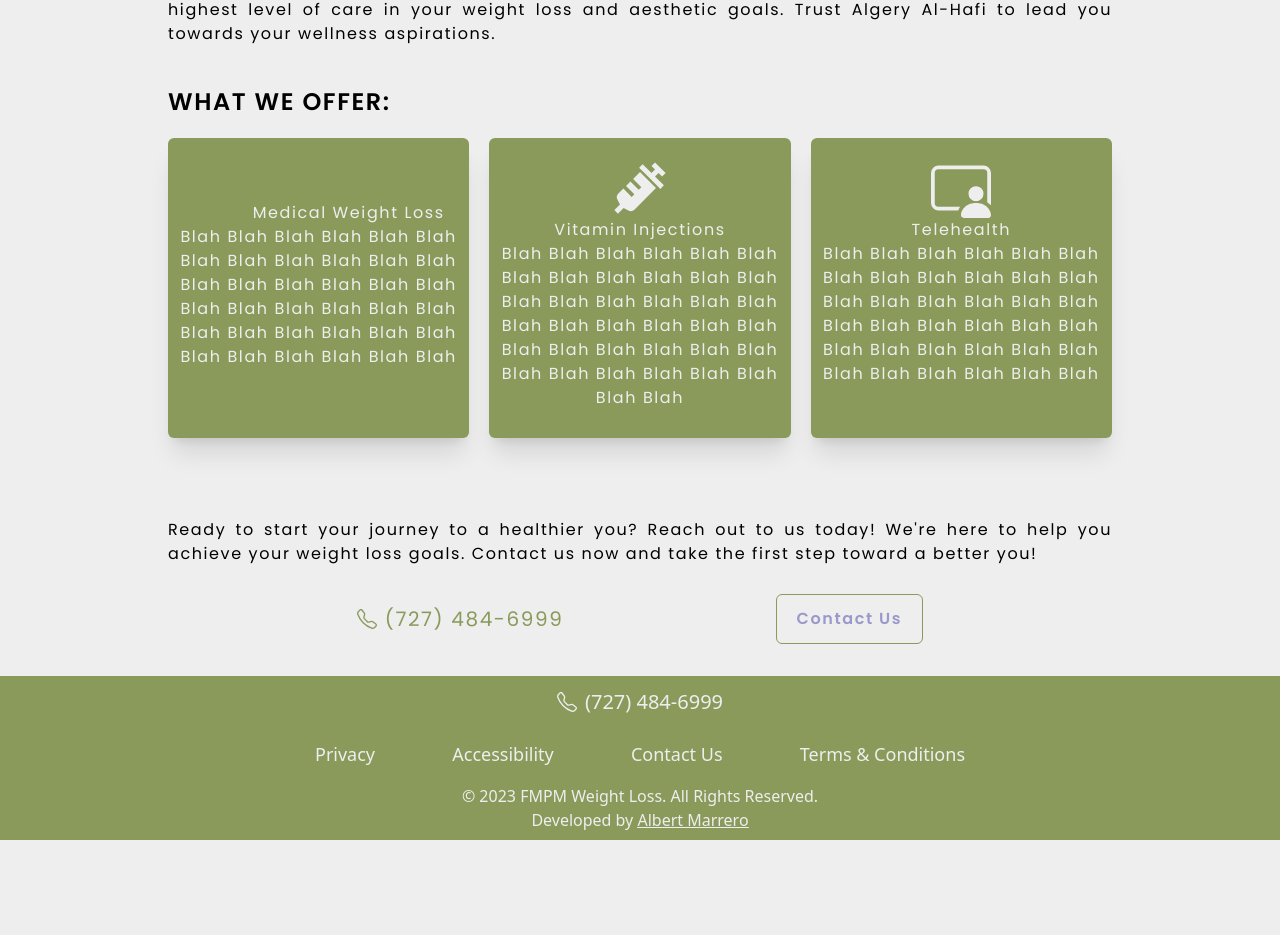
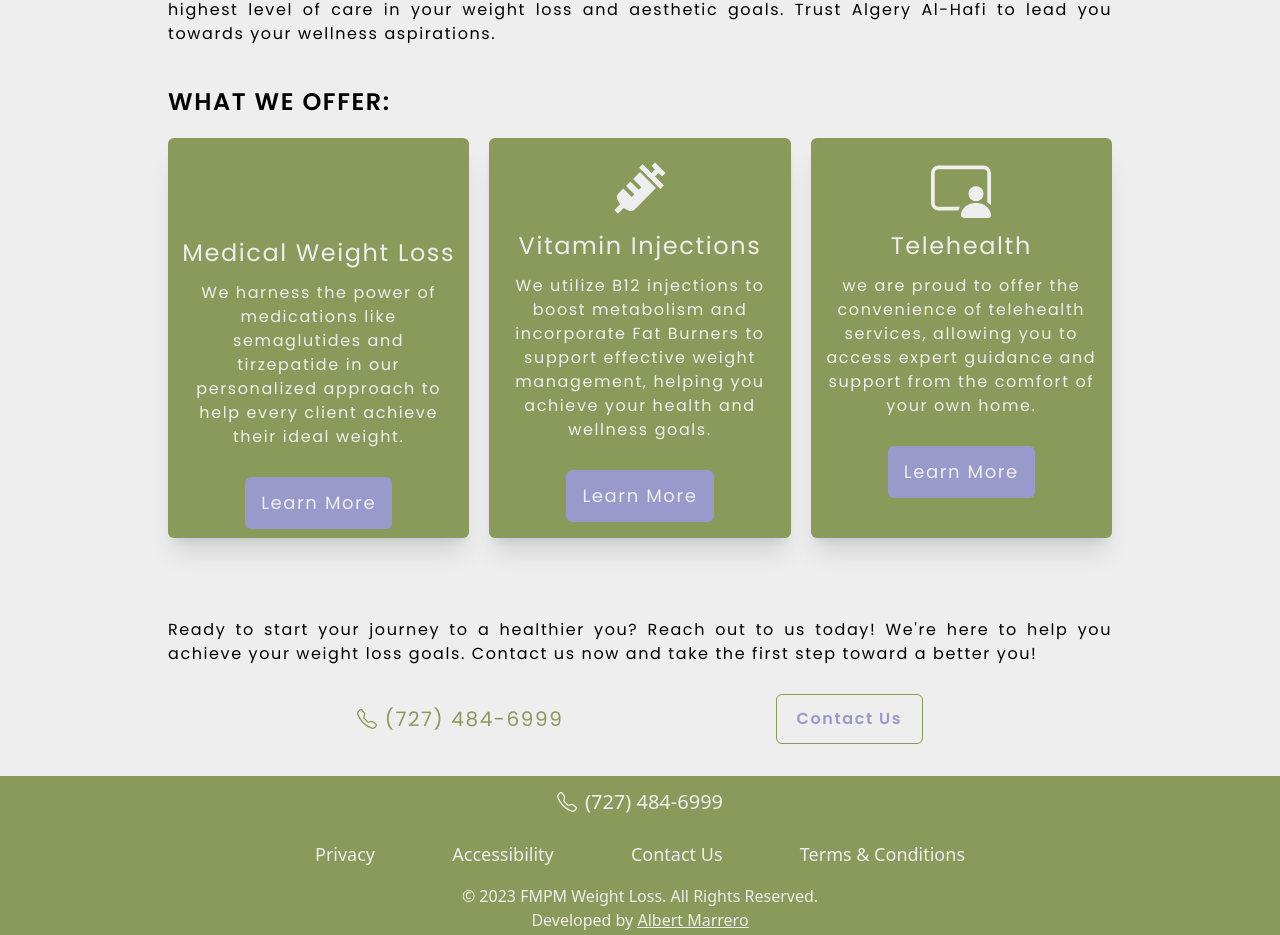
Before and after one commit to amarrero10/aesthetic-medical-website, a React (Create React App) app in the folder frontend/: page /about in a window 1280 px wide. Shown: the part 954-1889 px from the top of the page. Before the commit the page ends 1794 px from the top, so only its background shows below. Built offline with nearby package versions, Linux system fonts and the light colour scheme; no server answers; some icons are missing.

Commit message:
Added cards to about us

```diff
--- a/frontend/src/components/About.jsx
+++ b/frontend/src/components/About.jsx
@@ -45,32 +45,44 @@ function About() {
 
         <p className="text-2xl uppercase font-semibold mt-10">What we offer:</p>
         <div className="grid sm:grid-cols-3 grid-cols-1 gap-5 mt-5 mb-10">
-          <div className=" bg-sage rounded-md shadow-xl h-[300px] text-center text-offWhite">
+          <div className=" bg-sage rounded-md shadow-xl h-[400px] text-center text-offWhite">
             <FaWeightScale className=" mx-auto text-6xl mt-5 " />
-            Medical Weight Loss
-            <p>
-              Blah Blah Blah Blah Blah Blah Blah Blah Blah Blah Blah Blah Blah Blah Blah Blah Blah
-              Blah Blah Blah Blah Blah Blah Blah Blah Blah Blah Blah Blah Blah Blah Blah Blah Blah
-              Blah Blah
+            <p className="text-2xl my-3">Medical Weight Loss</p>
+            <p className=" text-center px-3 mb-5">
+              We harness the power of medications like semaglutides and tirzepatide in our
+              personalized approach to help every client achieve their ideal weight.
             </p>
+            <Link>
+              <button className=" text-lg bg-periwinkle px-4 py-3 rounded-md mt-2">
+                Learn More
+              </button>
+            </Link>
           </div>
-          <div className=" bg-sage rounded-md shadow-xl h-[300px] text-center text-offWhite">
+          <div className=" bg-sage rounded-md shadow-xl h-[400px] text-center text-offWhite">
             <BiSolidInjection className=" mx-auto text-6xl mt-5 " />
-            Vitamin Injections
-            <p>
-              Blah Blah Blah Blah Blah Blah Blah Blah Blah Blah Blah Blah Blah Blah Blah Blah Blah
-              Blah Blah Blah Blah Blah Blah Blah Blah Blah Blah Blah Blah Blah Blah Blah Blah Blah
-              Blah Blah Blah Blah
+            <p className="text-2xl my-3">Vitamin Injections</p>
+            <p className=" text-center px-3 mb-5">
+              We utilize B12 injections to boost metabolism and incorporate Fat Burners to support
+              effective weight management, helping you achieve your health and wellness goals.
             </p>
+            <Link>
+              <button className=" text-lg bg-periwinkle px-4 py-3 rounded-md mt-2">
+                Learn More
+              </button>
+            </Link>
           </div>
-          <div className=" bg-sage rounded-md shadow-xl h-[300px] text-center text-offWhite">
+          <div className=" bg-sage rounded-md shadow-xl h-[400px] text-center text-offWhite">
             <BsPersonVideo3 className=" mx-auto text-6xl mt-5" />
-            Telehealth
-            <p>
-              Blah Blah Blah Blah Blah Blah Blah Blah Blah Blah Blah Blah Blah Blah Blah Blah Blah
-              Blah Blah Blah Blah Blah Blah Blah Blah Blah Blah Blah Blah Blah Blah Blah Blah Blah
-              Blah Blah
+            <p className="text-2xl my-3">Telehealth</p>
+            <p className=" text-center px-3 mb-5">
+              we are proud to offer the convenience of telehealth services, allowing you to access
+              expert guidance and support from the comfort of your own home.
             </p>
+            <Link>
+              <button className=" text-lg bg-periwinkle px-4 py-3 rounded-md mt-2">
+                Learn More
+              </button>
+            </Link>
           </div>
         </div>
 
```
